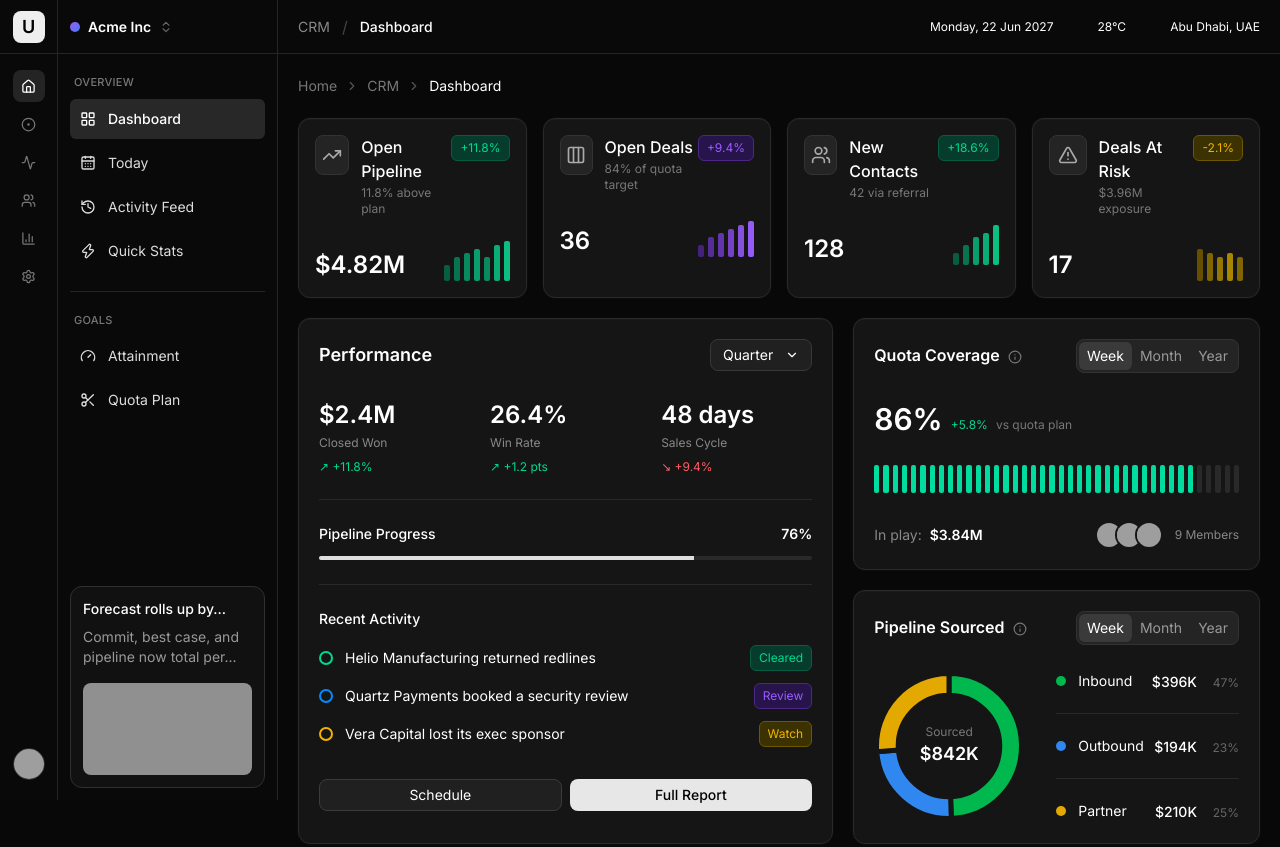
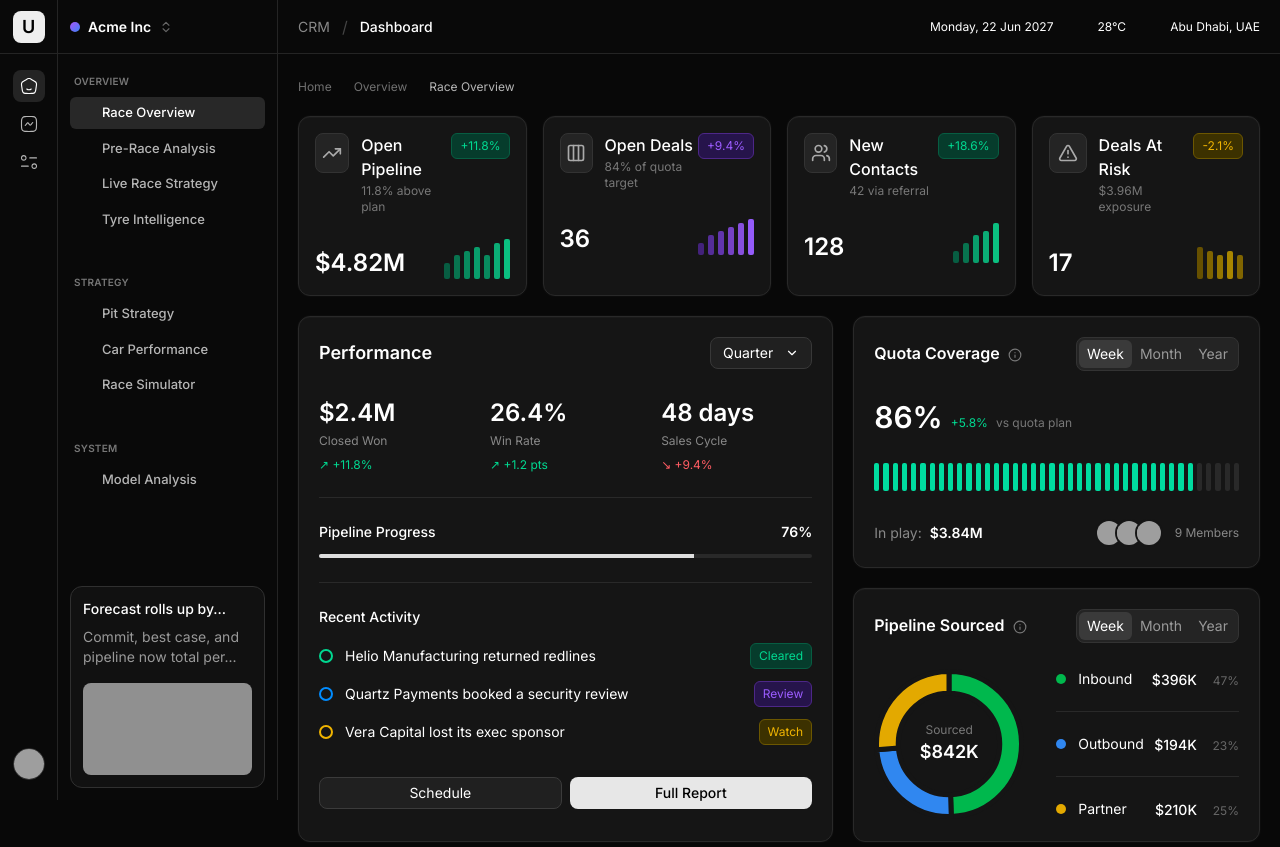
Before and after one commit to calculusion/f1-race-strategy-optimiser, a plain HTML site: page public/dashboard.html in a window 1280 px wide. Shown: the top 847 px of the page. Drawn offline with nearby package versions, Linux system fonts and the light colour scheme; grey boxes are pictures that could not be loaded.

Commit message:
added minor changes to dashboard. html

```diff
--- a/public/dashboard.html
+++ b/public/dashboard.html
@@ -113,60 +113,34 @@
               </div>
             </div>
 
-            <!-- Navigation icons -->
-
+            <!-- Extreme Left: Navigation icons -->
             <div class="flex flex-col items-center gap-1.5 pt-4">
-              <!-- Dashboard -->
+              <!-- 1. Dashboard -->
               <button
                 class="w-8 h-8 rounded-lg bg-[#242424] flex items-center justify-center text-white transition-colors"
                 title="Dashboard"
               >
-                <i data-lucide="home" class="w-[15px] h-[15px]"></i>
+                <img src="website-icons/home.svg" alt="" width="18" height="18" />
               </button>
 
-              <!-- Overview -->
-              <button
-                class="w-8 h-8 rounded-lg flex items-center justify-center text-[#777] hover:text-white hover:bg-[#181818] transition-colors"
-                title="Overview"
-              >
-                <i data-lucide="circle-dot" class="w-[15px] h-[15px]"></i>
-              </button>
-
-              <!-- Activity -->
-              <button
-                class="w-8 h-8 rounded-lg flex items-center justify-center text-[#777] hover:text-white hover:bg-[#181818] transition-colors"
-                title="Activity"
-              >
-                <i data-lucide="activity" class="w-[15px] h-[15px]"></i>
-              </button>
-
-              <!-- Contacts -->
-              <button
-                class="w-8 h-8 rounded-lg flex items-center justify-center text-[#777] hover:text-white hover:bg-[#181818] transition-colors"
-                title="Contacts"
-              >
-                <i data-lucide="users" class="w-[15px] h-[15px]"></i>
-              </button>
-
-              <!-- Analytics -->
+              <!-- 2. Resources -->
               <button
                 class="w-8 h-8 rounded-lg flex items-center justify-center text-[#777] hover:text-white hover:bg-[#181818] transition-colors"
                 title="Analytics"
               >
-                <i data-lucide="bar-chart-3" class="w-[15px] h-[15px]"></i>
+                <img src="website-icons/graph.svg" alt="" width="18" height="18" />
               </button>
 
-              <!-- Settings -->
+              <!-- 3. Settings -->
               <button
                 class="w-8 h-8 rounded-lg flex items-center justify-center text-[#777] hover:text-white hover:bg-[#181818] transition-colors"
                 title="Settings"
               >
-                <i data-lucide="settings" class="w-[15px] h-[15px]"></i>
+                <img src="website-icons/settings.svg" alt="" width="18" height="10" />
               </button>
             </div>
 
             <!-- Bottom profile -->
-
             <div class="mt-auto mb-5">
               <div
                 class="w-8 h-8 rounded-full overflow-hidden border border-[#333]"
@@ -180,11 +154,9 @@
             </div>
           </div>
 
-          <!-- SIDEBAR CONTENT -->
-
+          <!-- SIDEBAR MENU CONTENT -->
           <div class="flex-1 flex flex-col">
-            <!-- Workspace -->
-
+            <!--Team Name -->
             <div
               class="h-[54px] px-3 flex items-center border-b border-[#242424]"
             >
@@ -200,80 +172,104 @@
               ></i>
             </div>
 
+            <!-- A. Overview -->
             <div class="px-3 py-5 overflow-y-auto">
-              <!-- Overview -->
-
               <p
-                class="text-[11px] font-medium text-[#777] uppercase tracking-wide px-1 mb-2"
+                class="text-[10px] font-semibold text-[#777] uppercase tracking-wide px-1 mb-2"
               >
                 Overview
               </p>
 
               <nav class="space-y-1">
                 <a
-                  href="#"
-                  class="flex items-center gap-3 px-2.5 py-2 rounded-md bg-[#282828] text-white text-sm font-medium"
+                  href="dashboard.html"
+                  class="flex items-center gap-1 px-2 py-1.5 rounded-md bg-[#282828] text-white text-[13px] font-medium"
                 >
-                  <i data-lucide="layout-grid" class="w-4"></i>
-                  Dashboard
+                  <re-icon icon="arrows-right" class="w-5 text-[#FFFFFF]"></re-icon>
+                  Race Overview
                 </a>
 
                 <a
                   href="#"
-                  class="flex items-center gap-3 px-2.5 py-2 rounded-md text-[#ddd] hover:bg-[#191919] text-sm"
+                  class="group flex items-center gap-1 px-2 py-1.5 rounded-md text-[13px] font-medium text-[#B6B6B6] hover:bg-[#191919] hover:text-[#FFFFFF]"
                 >
-                  <i data-lucide="calendar-days" class="w-4"></i>
-                  Today
+                  <re-icon icon="arrows-right" class="w-5 text-[#B6B6B6] group-hover:text-[#FFFFFF]"></re-icon>
+                  Pre-Race Analysis
                 </a>
 
                 <a
                   href="#"
-                  class="flex items-center gap-3 px-2.5 py-2 rounded-md text-[#ddd] hover:bg-[#191919] text-sm"
+                  class="group flex items-center gap-1 px-2 py-1.5 rounded-md text-[13px] font-medium text-[#B6B6B6] hover:bg-[#191919] hover:text-[#FFFFFF]"
                 >
-                  <i data-lucide="history" class="w-4"></i>
-                  Activity Feed
+                  <re-icon icon="arrows-right" class="w-5 text-[#B6B6B6] group-hover:text-[#FFFFFF]"></re-icon>
+                  Live Race Strategy
                 </a>
 
                 <a
                   href="#"
-                  class="flex items-center gap-3 px-2.5 py-2 rounded-md text-[#ddd] hover:bg-[#191919] text-sm"
+                  class="group flex items-center gap-1 px-2 py-1.5 rounded-md text-[13px] font-medium text-[#B6B6B6] hover:bg-[#191919] hover:text-[#FFFFFF]"
                 >
-                  <i data-lucide="zap" class="w-4"></i>
-                  Quick Stats
+                  <re-icon icon="arrows-right" class="w-5 text-[#B6B6B6] group-hover:text-[#FFFFFF]"></re-icon>
+                  Tyre Intelligence
                 </a>
               </nav>
+            </div>
 
-              <div class="h-px bg-[#252525] my-5"></div>
-
-              <!-- Goals -->
-
+            <!-- B. Strategy -->
+            <div class="px-3 py-5 overflow-y-auto">
               <p
-                class="text-[11px] font-medium text-[#777] uppercase tracking-wide px-1 mb-2"
+                class="text-[10px] font-semibold text-[#777] uppercase tracking-wide px-1 mb-2"
               >
-                Goals
+                Strategy
               </p>
 
               <nav class="space-y-1">
                 <a
                   href="#"
-                  class="flex items-center gap-3 px-2.5 py-2 rounded-md text-[#ddd] hover:bg-[#191919] text-sm"
+                  class="group flex items-center gap-1 px-2 py-1.5 rounded-md text-[13px] font-medium text-[#B6B6B6] hover:bg-[#191919] hover:text-[#FFFFFF]"
                 >
-                  <i data-lucide="gauge" class="w-4"></i>
-                  Attainment
+                  <re-icon icon="arrows-right" class="w-5 text-[#B6B6B6] group-hover:text-[#FFFFFF]"></re-icon>
+                  Pit Strategy
                 </a>
 
                 <a
                   href="#"
-                  class="flex items-center gap-3 px-2.5 py-2 rounded-md text-[#ddd] hover:bg-[#191919] text-sm"
+                  class="group flex items-center gap-1 px-2 py-1.5 rounded-md text-[13px] font-medium text-[#B6B6B6] hover:bg-[#191919] hover:text-[#FFFFFF]"
                 >
-                  <i data-lucide="scissors" class="w-4"></i>
-                  Quota Plan
+                  <re-icon icon="arrows-right" class="w-5 text-[#B6B6B6] group-hover:text-[#FFFFFF]"></re-icon>
+                  Car Performance
+                </a>
+
+                <a
+                  href="#"
+                  class="group flex items-center gap-1 px-2 py-1.5 rounded-md text-[13px] font-medium text-[#B6B6B6] hover:bg-[#191919] hover:text-[#FFFFFF]"
+                >
+                  <re-icon icon="arrows-right" class="w-5 text-[#B6B6B6] group-hover:text-[#FFFFFF]"></re-icon>
+                  Race Simulator
+                </a>
+              </nav>
+            </div>
+
+            <!-- C. System -->
+            <div class="px-3 py-5 overflow-y-auto">
+              <p
+                class="text-[10px] font-semibold text-[#777] uppercase tracking-wide px-1 mb-2"
+              >
+                System
+              </p>
+
+              <nav class="space-y-1">
+                <a
+                  href="#"
+                  class="group flex items-center gap-1 px-2 py-1.5 rounded-md text-[13px] font-medium text-[#B6B6B6] hover:bg-[#191919] hover:text-[#FFFFFF]"
+                >
+                  <re-icon icon="arrows-right" class="w-5 text-[#B6B6B6] group-hover:text-[#FFFFFF]"></re-icon>
+                  Model Analysis
                 </a>
               </nav>
             </div>
 
             <!-- Bottom card -->
-
             <div class="mt-auto p-3">
               <div class="rounded-xl border border-[#303030] bg-[#111] p-3">
                 <p class="text-sm font-medium mb-2">Forecast rolls up by...</p>
@@ -295,12 +291,13 @@
 
       <!-- ===================================================
          MAIN AREA
-    ==================================================== -->
+      ==================================================== -->
 
       <div class="flex-1 lg:ml-[278px] min-w-0">
+
         <!-- =================================================
            TOP BAR
-      ================================================== -->
+        ================================================== -->
 
         <header
           class="h-[54px] border-b border-[#242424] bg-[#090909] sticky top-0 z-40 flex items-center"
@@ -352,26 +349,23 @@
 
         <!-- =================================================
            DASHBOARD
-      ================================================== -->
+        ================================================== -->
 
-        <main class="p-4 lg:p-5">
+        <main class="mt-1 p-4 lg:p-5">
           <!-- Breadcrumb -->
+          <div class="flex items-center gap-1 mb-5 text-[12px]">
+            <span class="text-[#B6B6B6]/60"> Home </span>
+            <re-icon icon="arrow-right2" class="w-3.5 text-[#B6B6B6]"></re-icon>
 
-          <div class="flex items-center gap-2 mb-5 text-sm">
-            <span class="text-[#777]"> Home </span>
+            <span class="text-[#B6B6B6]/60"> Overview</span>
+            <re-icon icon="arrow-right2" class="w-3.5 text-[#B6B6B6]"></re-icon>
 
-            <i data-lucide="chevron-right" class="w-3.5 text-[#555]"></i>
-
-            <span class="text-[#777]"> CRM </span>
-
-            <i data-lucide="chevron-right" class="w-3.5 text-[#555]"></i>
-
-            <span> Dashboard </span>
+            <span class="text-[#B6B6B6]"> Race Overview </span>
           </div>
 
           <!-- =================================================
              KPI CARDS
-        ================================================== -->
+          ================================================== -->
 
           <section class="grid grid-cols-1 sm:grid-cols-2 xl:grid-cols-4 gap-4">
             <!-- KPI 1 -->
```
Also changed, not shown: public/website-icons/graph.svg (added), public/website-icons/home.svg (added), public/website-icons/settings.svg (added).
